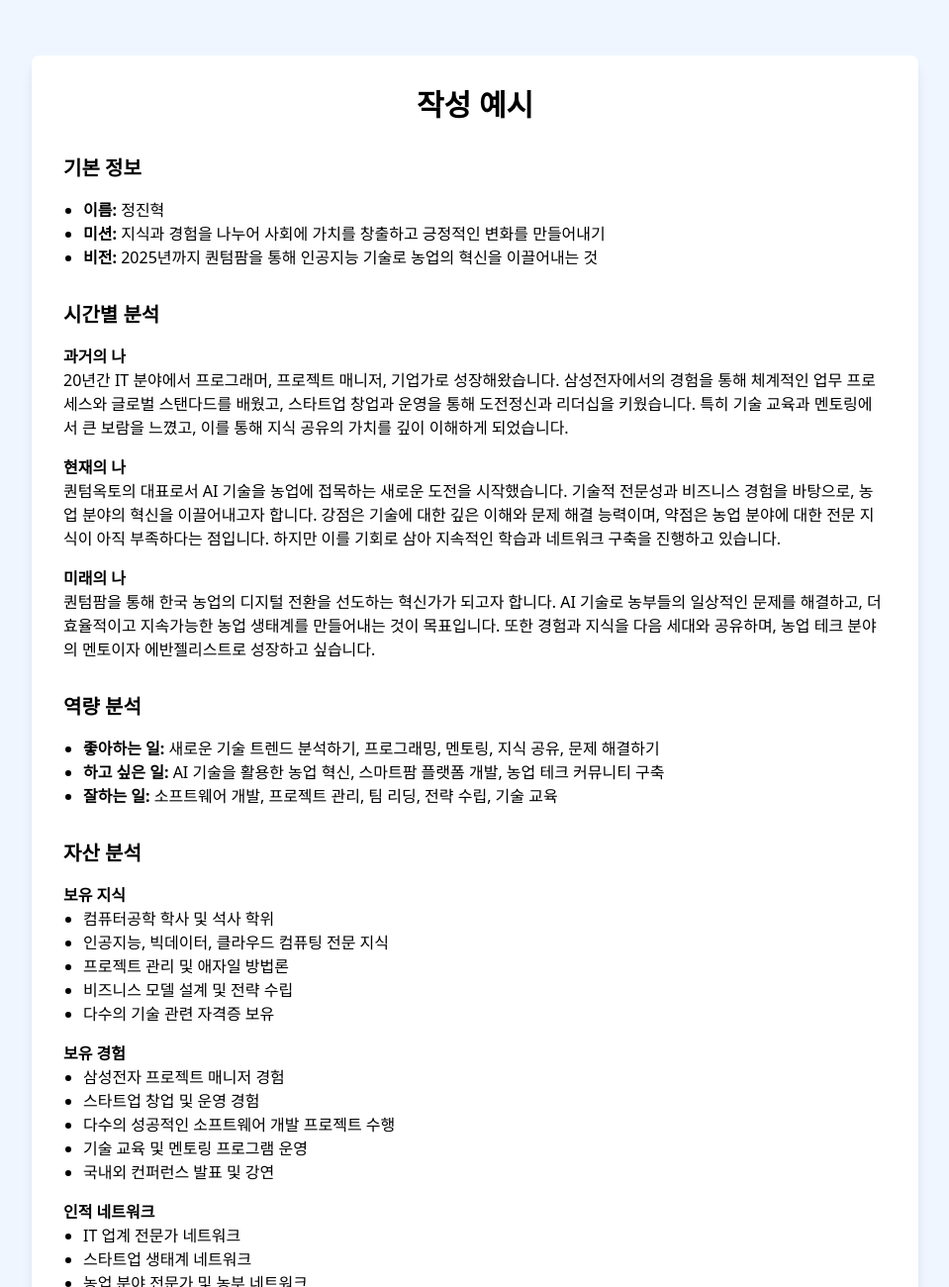
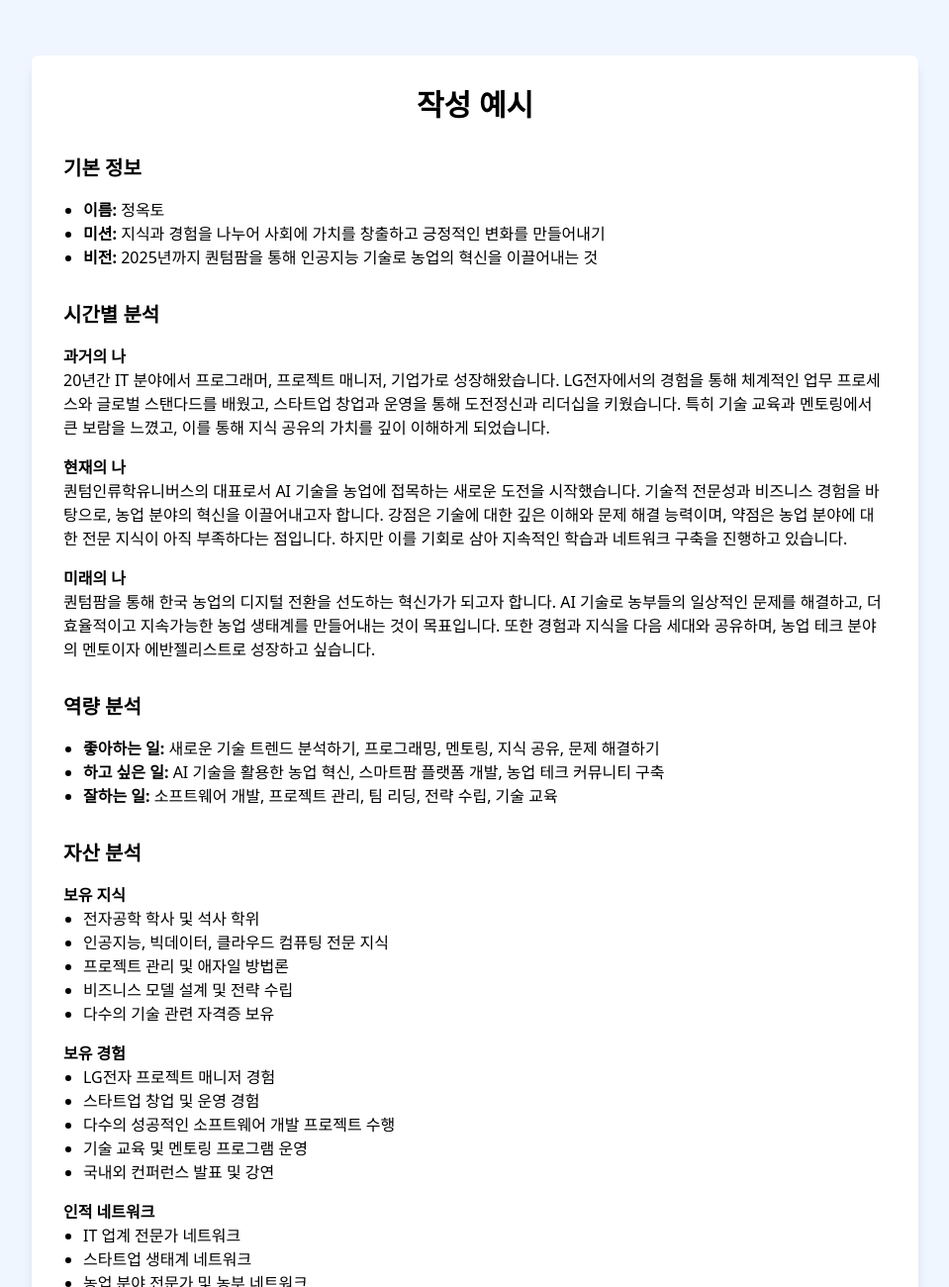
Before and after one commit to utopiaocto/bookconcept, a plain HTML site: page index.html in a window 1280 px wide. Shown: the part 2850-4150 px from the top of the page at 99% size, without its empty margins (160-1119 px from the left). Drawn offline with nearby package versions, Linux system fonts and the light colour scheme.

Commit message:
Update index.html

```diff
--- a/index.html
+++ b/index.html
@@ -264,7 +264,7 @@
                 <div class="mb-8">
                     <h3 class="text-xl font-bold mb-4">기본 정보</h3>
                     <ul class="list-disc pl-5">
-                        <li><strong>이름:</strong> 정진혁</li>
+                        <li><strong>이름:</strong> 정옥토</li>
                         <li><strong>미션:</strong> 지식과 경험을 나누어 사회에 가치를 창출하고 긍정적인 변화를 만들어내기</li>
                         <li><strong>비전:</strong> 2025년까지 퀀텀팜을 통해 인공지능 기술로 농업의 혁신을 이끌어내는 것</li>
                     </ul>
@@ -274,12 +274,12 @@
                     <h3 class="text-xl font-bold mb-4">시간별 분석</h3>
                     <div class="mb-4">
                         <h4 class="font-bold">과거의 나</h4>
-                        <p>20년간 IT 분야에서 프로그래머, 프로젝트 매니저, 기업가로 성장해왔습니다. 삼성전자에서의 경험을 통해 체계적인 업무 프로세스와 글로벌 스탠다드를 배웠고, 스타트업 창업과 운영을 통해 도전정신과 리더십을 키웠습니다. 특히 기술 교육과 멘토링에서 큰 보람을 느꼈고, 이를 통해 지식 공유의 가치를 깊이 이해하게 되었습니다.</p>
+                        <p>20년간 IT 분야에서 프로그래머, 프로젝트 매니저, 기업가로 성장해왔습니다. LG전자에서의 경험을 통해 체계적인 업무 프로세스와 글로벌 스탠다드를 배웠고, 스타트업 창업과 운영을 통해 도전정신과 리더십을 키웠습니다. 특히 기술 교육과 멘토링에서 큰 보람을 느꼈고, 이를 통해 지식 공유의 가치를 깊이 이해하게 되었습니다.</p>
                     </div>
 
                     <div class="mb-4">
                         <h4 class="font-bold">현재의 나</h4>
-                        <p>퀀텀옥토의 대표로서 AI 기술을 농업에 접목하는 새로운 도전을 시작했습니다. 기술적 전문성과 비즈니스 경험을 바탕으로, 농업 분야의 혁신을 이끌어내고자 합니다. 강점은 기술에 대한 깊은 이해와 문제 해결 능력이며, 약점은 농업 분야에 대한 전문 지식이 아직 부족하다는 점입니다. 하지만 이를 기회로 삼아 지속적인 학습과 네트워크 구축을 진행하고 있습니다.</p>
+                        <p>퀀텀인류학유니버스의 대표로서 AI 기술을 농업에 접목하는 새로운 도전을 시작했습니다. 기술적 전문성과 비즈니스 경험을 바탕으로, 농업 분야의 혁신을 이끌어내고자 합니다. 강점은 기술에 대한 깊은 이해와 문제 해결 능력이며, 약점은 농업 분야에 대한 전문 지식이 아직 부족하다는 점입니다. 하지만 이를 기회로 삼아 지속적인 학습과 네트워크 구축을 진행하고 있습니다.</p>
                     </div>
 
                     <div class="mb-4">
@@ -302,7 +302,7 @@
                     <div class="mb-4">
                         <h4 class="font-bold">보유 지식</h4>
                         <ul class="list-disc pl-5">
-                            <li>컴퓨터공학 학사 및 석사 학위</li>
+                            <li>전자공학 학사 및 석사 학위</li>
                             <li>인공지능, 빅데이터, 클라우드 컴퓨팅 전문 지식</li>
                             <li>프로젝트 관리 및 애자일 방법론</li>
                             <li>비즈니스 모델 설계 및 전략 수립</li>
@@ -313,7 +313,7 @@
                     <div class="mb-4">
                         <h4 class="font-bold">보유 경험</h4>
                         <ul class="list-disc pl-5">
-                            <li>삼성전자 프로젝트 매니저 경험</li>
+                            <li>LG전자 프로젝트 매니저 경험</li>
                             <li>스타트업 창업 및 운영 경험</li>
                             <li>다수의 성공적인 소프트웨어 개발 프로젝트 수행</li>
                             <li>기술 교육 및 멘토링 프로그램 운영</li>
```
